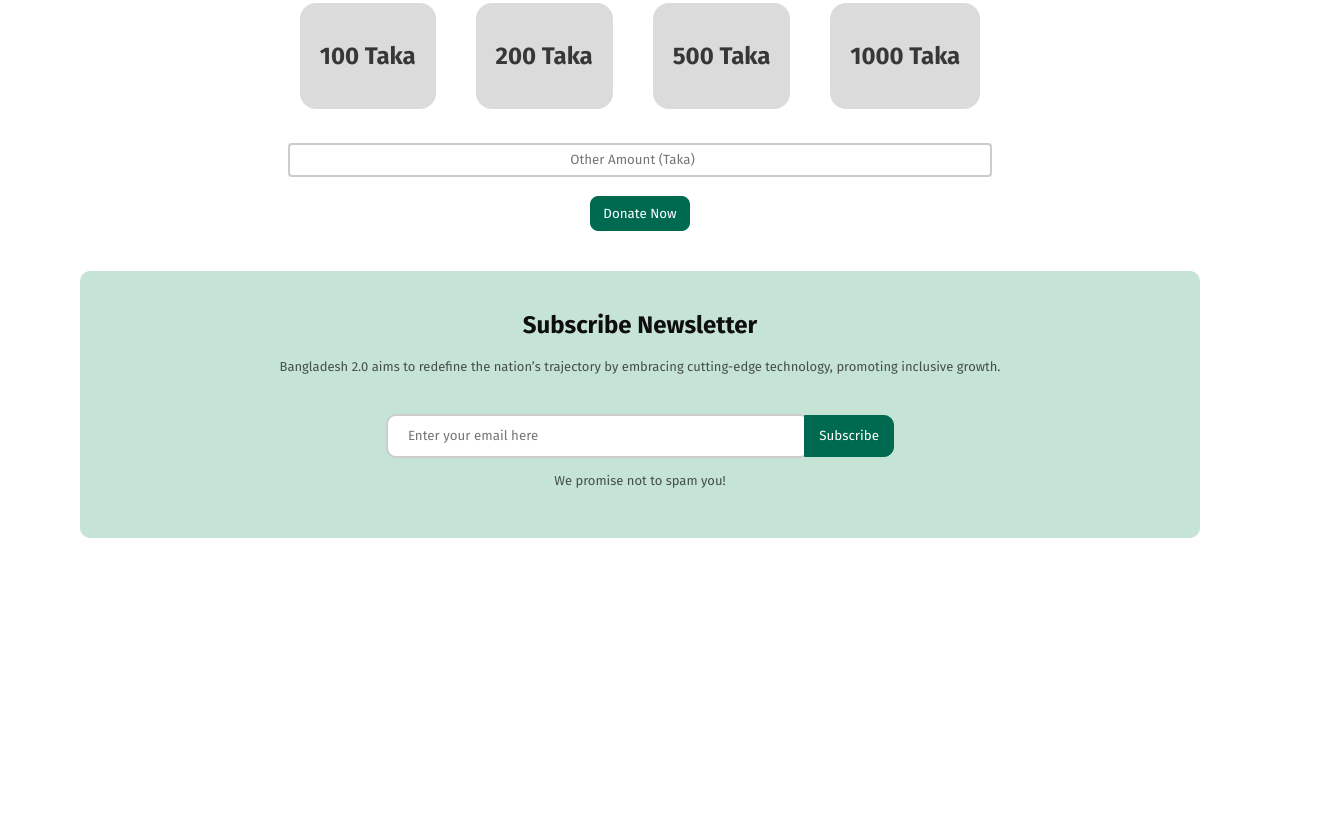
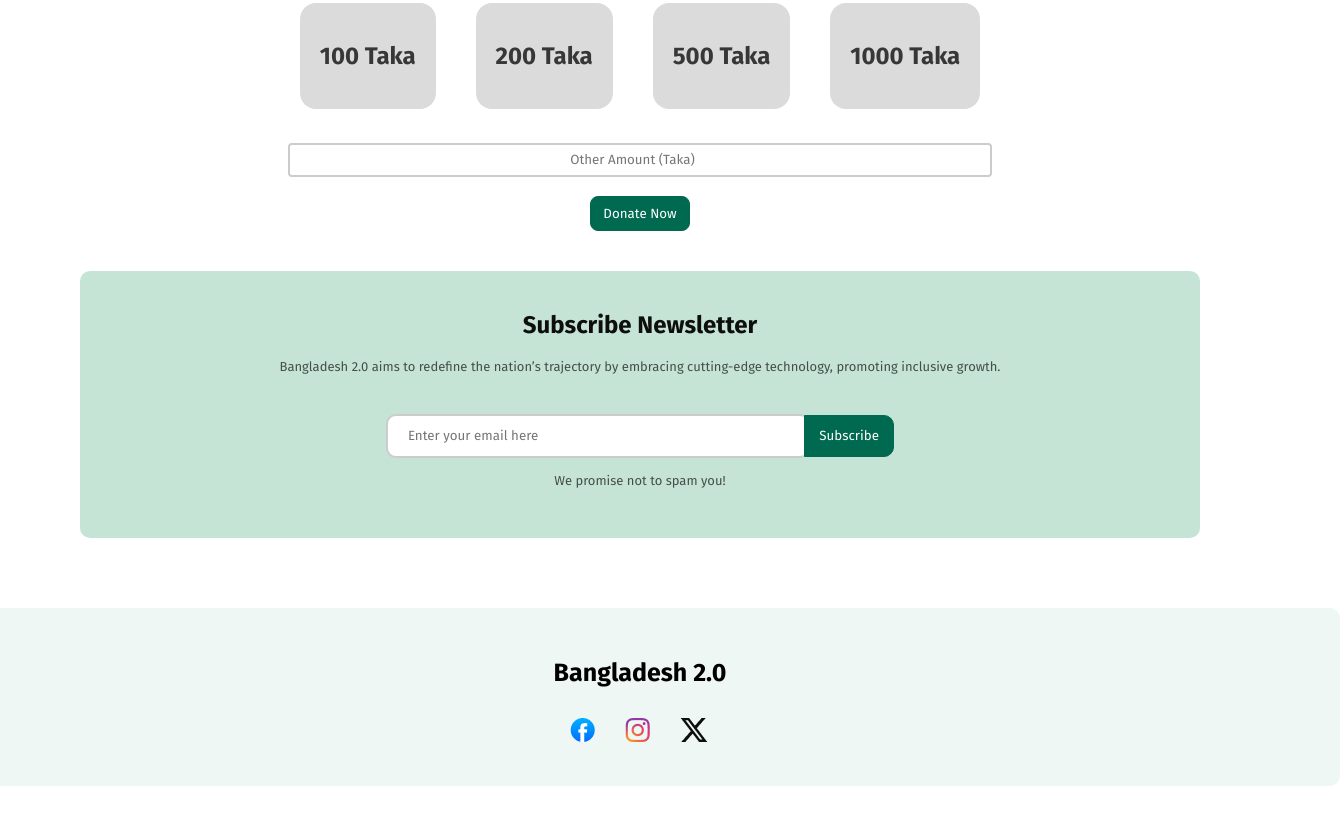
Before and after one commit to zobaer-zahad-reza/Assignment-1-B11A1-, a plain HTML site: page index.html in a window 1280 px wide. Shown: the part 2735-3559 px from the top of the page, 1340 px wide, since content can reach past the window. Before the commit the page ends 3313 px from the top, so only its background shows below. Drawn offline with Linux system fonts and the light colour scheme.

Commit message:
added footer section

```diff
--- a/index.html
+++ b/index.html
@@ -160,6 +160,19 @@
             </div>
         </section>
     </main>
-    <footer></footer>
+    <footer>
+        <h3>Bangladesh 2.0</h3>
+        <div class="footer-icon">
+            <div class="fb-icon">
+                <a href="https://www.facebook.com"><img src="assets/facebook.png" alt=""></a>
+            </div>
+            <div class="insta-icon">
+                <a href="https://www.instagram.com"><img src="assets/instagram.png" alt="">
+                </a></div>
+            <div class="x-icon">
+                <a href="https://www.x.com"><img src="assets/x.png" alt=""></a>
+            </div>
+        </div>
+    </footer>
 </body>
 </html>
--- a/style.css
+++ b/style.css
@@ -349,3 +349,28 @@ nav{
     margin-top: -5px;
     margin-bottom: 30px;
 }
+/* footer section style */
+footer{
+    margin-top: 70px;
+    margin-left: -100px;
+    margin-right: -100px;
+    border-radius: 10px;
+    background-color: #eff7f4;
+    text-align: center;
+}
+footer h3{
+    padding-top: 50px;
+    font-size: 25px;
+}
+.footer-icon{
+    display: flex;
+    justify-content: center;
+    margin-left: 18px;
+    margin-top: -30px;
+}
+.fb-icon{
+    margin-right: -70px;
+}
+.insta-icon{
+    margin-right: -70px;
+}
```
